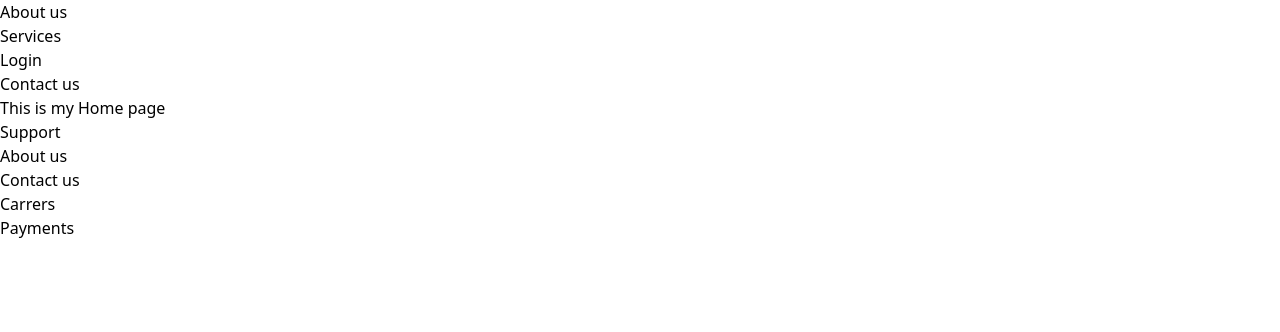
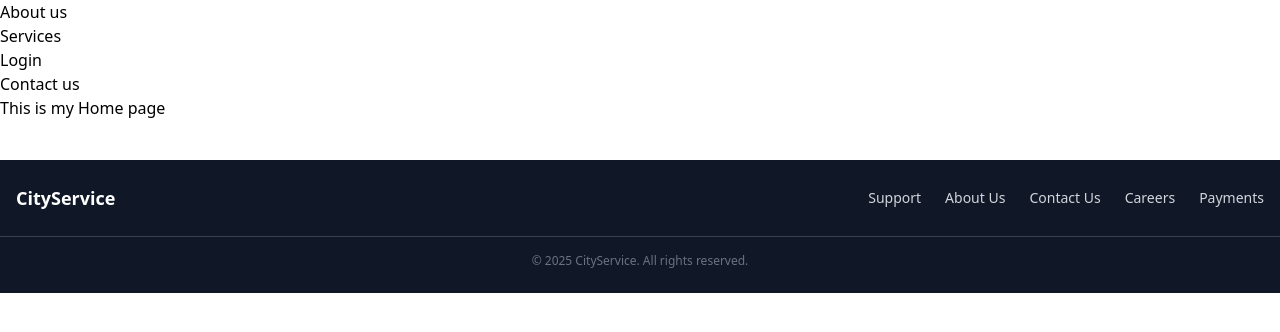
Before and after one commit to Subhas6033/cityservice, a React (Vite) app: page / in a window 1280 px wide. Shown: the top 332 px of the page. Built offline with nearby package versions, Linux system fonts and the light colour scheme.

Commit message:
styled footer

```diff
--- a/src/Components/Common/Footer.jsx
+++ b/src/Components/Common/Footer.jsx
@@ -1,48 +1,46 @@
-import React from 'react'
-import {useNavigate} from "react-router-dom"
-
+import React from "react";
+import { useNavigate } from "react-router-dom";
 
 const Footer = () => {
+  const footerItems = [
+    { name: "Support", navUrl: "/support" },
+    { name: "About Us", navUrl: "/about" },
+    { name: "Contact Us", navUrl: "/contact" },
+    { name: "Careers", navUrl: "/careers" },
+    { name: "Payments", navUrl: "/payment" },
+  ];
 
-  const footerItems = [
-    {
-      name: "Support",
-      navUrl : "/support"
-    }, {
-      name: "About us",
-      navUrl : "/about"
-    }, {
-      name: "Contact us",
-      navUrl : "/contact"
-    }, {
-      name: "Carrers",
-      navUrl : "/carers"
-    }, {
-      name: "Payments",
-      navUrl : "/payment"
-    }
-  ]
+  const navigate = useNavigate();
 
-  const navigate = useNavigate()
   return (
-    <footer>
-      <ul>
-        {
-          footerItems.map((footer) => (
+    <footer className="bg-gray-900 text-gray-300 py-6 mt-10">
+      <div className="container mx-auto px-4 flex flex-col md:flex-row items-center justify-between">
+        {/* Logo or Brand Name */}
+        <div className="text-lg font-semibold text-white mb-4 md:mb-0">
+          CityService
+        </div>
+
+        {/* Footer Links */}
+        <ul className="flex flex-wrap gap-6 text-sm">
+          {footerItems.map((footer) => (
             <li key={footer.name}>
               <button
-              onClick={() => navigate(footer.navUrl)}
+                onClick={() => navigate(footer.navUrl)}
+                className="hover:text-white transition-colors duration-200"
               >
-                {
-                  footer.name
-                }
+                {footer.name}
               </button>
             </li>
-          ))
-        }
-      </ul>
+          ))}
+        </ul>
+      </div>
+
+      {/* Bottom Line */}
+      <div className="border-t border-gray-700 mt-6 pt-4 text-center text-xs text-gray-500">
+        © {new Date().getFullYear()} CityService. All rights reserved.
+      </div>
     </footer>
-  )
-}
+  );
+};
 
-export default Footer
+export default Footer;
```
